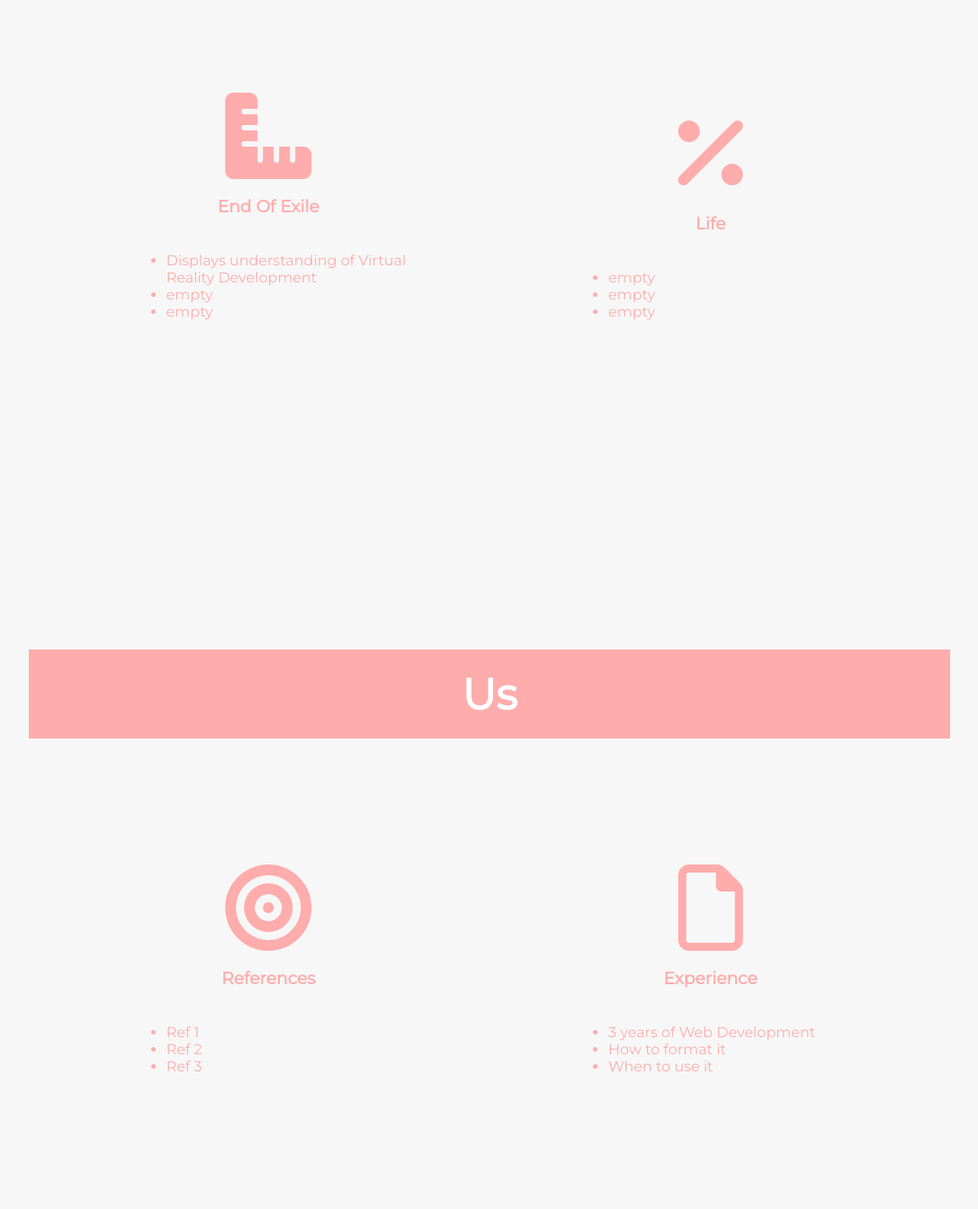
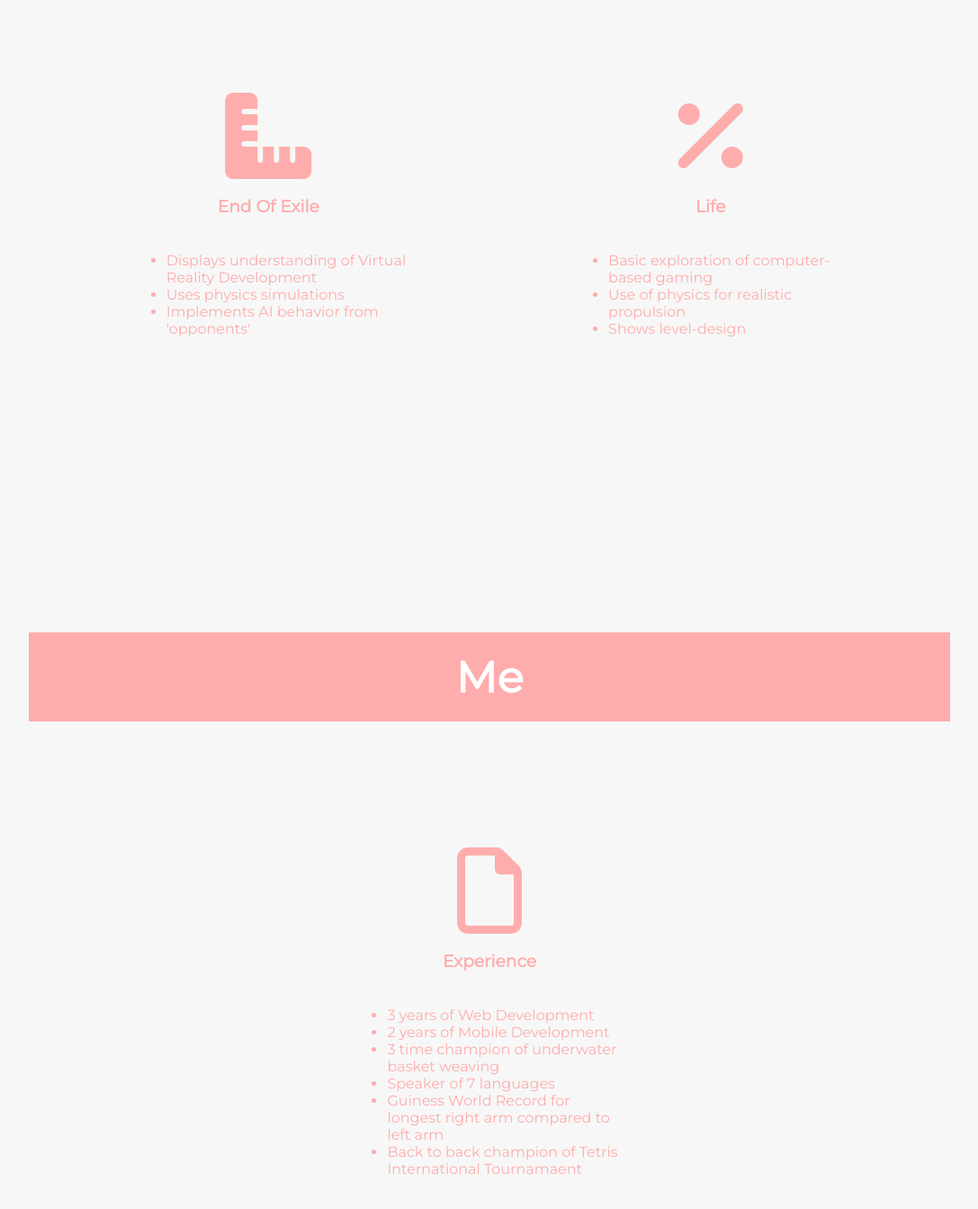
Before and after one commit to kaylawilson535/DevelopmentByKay2, a plain HTML site: page index.html in a window 1280 px wide. Shown: the part 1836-3180 px from the top of the page at 90% size, without its empty margins (96-1183 px from the left). Drawn offline with Linux system fonts and the light colour scheme.

Commit message:
Added dumb experiences

```diff
--- a/index.html
+++ b/index.html
@@ -74,42 +74,36 @@
                 <h3>End Of Exile</h3>
                 <ul>
                     <li>Displays understanding of Virtual Reality Development</li>
-                    <li>empty</li>
-                    <li>empty</li>
+                    <li>Uses physics simulations</li>
+                    <li>Implements AI behavior from 'opponents'</li>
                 </ul>
             </div>
 
             <div class = "relative-position lesson-card">
-                <a href="positioning.html"><i class="fas fa-percent fa-6x"></i></a>
+                <a href="ffh.html"><i class="fas fa-percent fa-6x"></i></a>
                 <h3>Life</h3>
                 <ul>
-                    <li>empty</li>
-                    <li>empty</li>
-                    <li>empty</li>
+                    <li>Basic exploration of computer-based gaming</li>
+                    <li>Use of physics for realistic propulsion</li>
+                    <li>Shows level-design</li>
                 </ul>
             </div>
 
         </section>
 
         <section id="self-lessons">
-            <h2>Us</h2>
-            <div class = "skills lesson-card">
-                <a href="skills.html"><i class="fas fa-bullseye fa-6x"></i></a>
-                <h3>References</h3>
-                <ul>
-                    <li>Ref 1</li>
-                    <li>Ref 2</li>
-                    <li>Ref 3</li>
-                </ul>
-            </div>
+            <h2>Me</h2>
 
             <div class = "resume-building lesson-card">
                 <a href="resume.html"><i class="far fa-file fa-6x"></i></a>
                 <h3>Experience</h3>
                 <ul>
                     <li>3 years of Web Development</li>
-                    <li>How to format it</li>
-                    <li>When to use it</li>
+                    <li>2 years of Mobile Development</li>
+                    <li>3 time champion of underwater basket weaving</li>
+                    <li>Speaker of 7 languages</li>
+                    <li>Guiness World Record for longest right arm compared to left arm</li>
+                    <li>Back to back champion of Tetris International Tournamaent</li>
                 </ul>
             </div>
         </section>
```
Also changed, not shown: ffh.html (added, +59 -0 lines).
